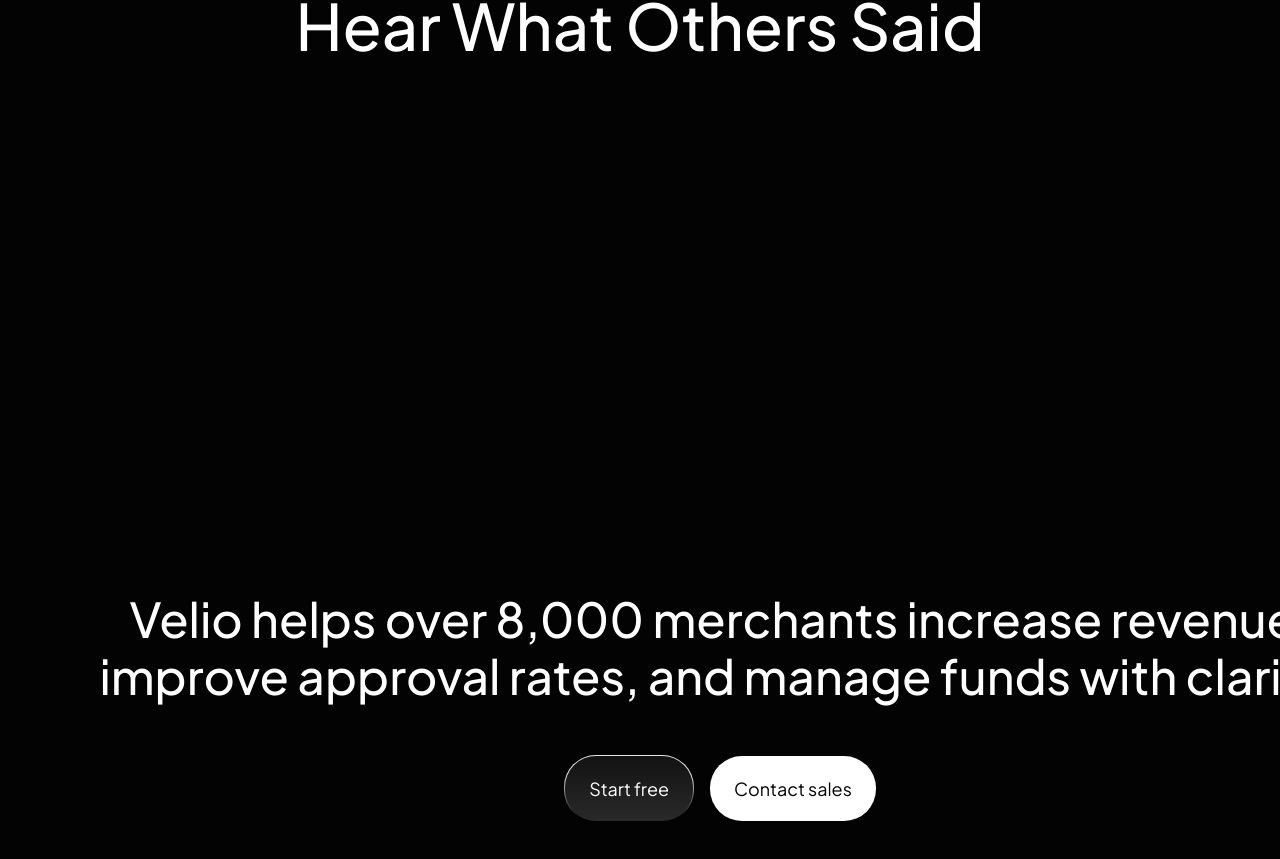
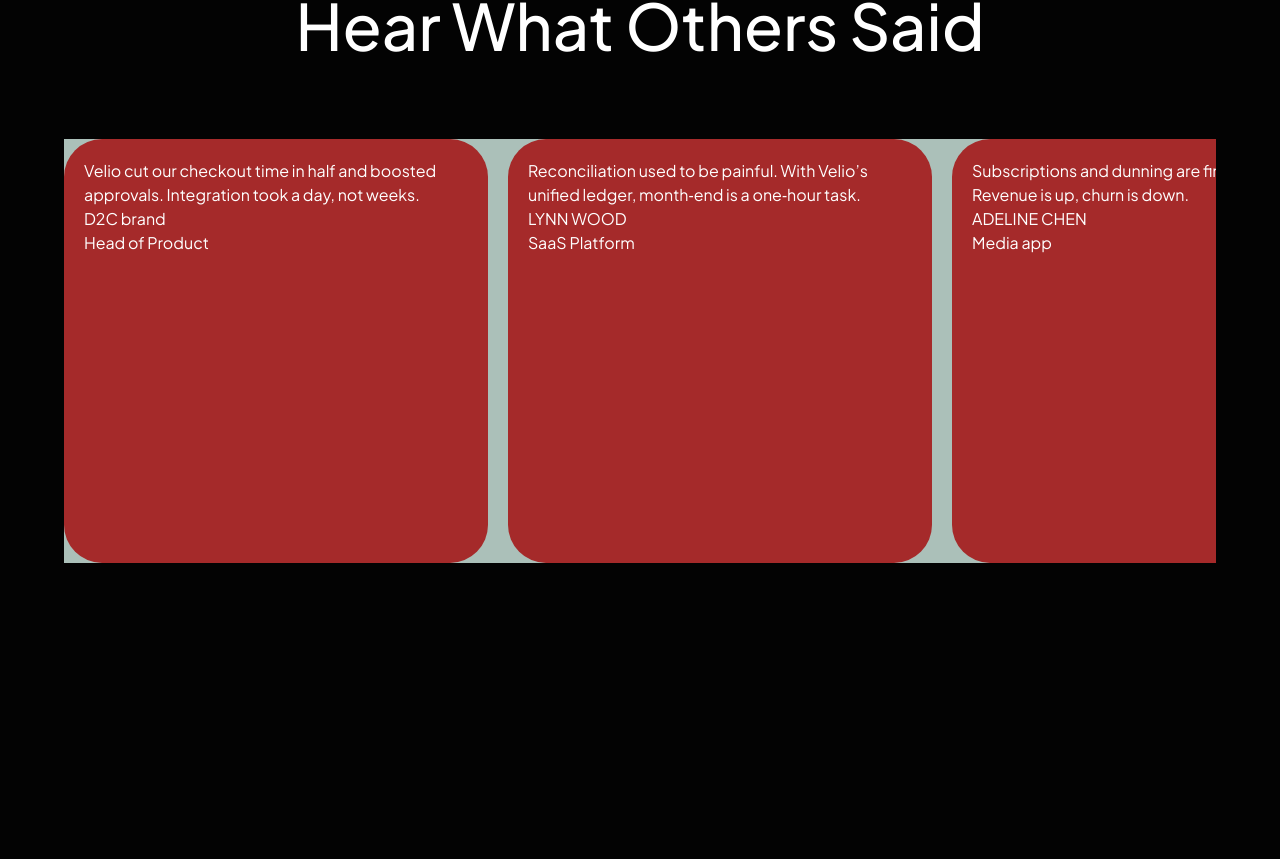
Before and after one commit to SamiulIslamRamim/velio-landing, a React (Vite) app: page / in a window 1280 px wide. Shown: the part 5198-6057 px from the top of the page. Built offline with nearby package versions, Linux system fonts and the light colour scheme.

Commit message:
on the same phase. -no progress

```diff
--- a/src/App.tsx
+++ b/src/App.tsx
@@ -4,9 +4,9 @@
 import About from "./components/About";
 import Wallet from "./components/Wallet";
 import Feature from "./components/Feature";
-import Faq from "./components/faq";
+import Faq from "./components/Faq";
 import Testimoni from "./components/Testimoni";
-import Banner from "./components/banner";
+import Banner from "./components/Banner";
 import Footer from "./components/Footer";
 function App() {
   return (
--- a/src/components/Testimoni.tsx
+++ b/src/components/Testimoni.tsx
@@ -5,6 +5,55 @@
             <div>TESTIMONIAL</div>
         </div>
         <div className="hear">Hear What Others Said</div>
+        <div className="reputation">
+
+          <div className="review">
+            <div className="revbox">
+              <div className="revtext">Velio cut our checkout time in half and boosted approvals. Integration took a day, not weeks.</div>
+              <div className="revpro">
+                <div className="revname">D2C brand</div>
+                <div className="revplat">Head of Product</div>
+              </div>
+            </div>
+          </div>
+          <div className="review">
+            <div className="revbox">
+              <div className="revtext">Reconciliation used to be painful. With Velio’s unified ledger, month‑end is a one‑hour task.</div>
+              <div className="revpro">
+                <div className="revname">LYNN WOOD</div>
+                <div className="revplat">SaaS Platform </div>
+              </div>
+            </div>
+          </div>
+          <div className="review">
+            <div className="revbox">
+              <div className="revtext">Subscriptions and dunning are finally on autopilot. Revenue is up, churn is down.</div>
+              <div className="revpro">
+                <div className="revname">ADELINE CHEN</div>
+                <div className="revplat">Media app</div>
+              </div>
+            </div>
+          </div>
+          <div className="review">
+            <div className="revbox">
+              <div className="revtext"></div>
+              <div className="revpro">
+                <div className="revname"></div>
+                <div className="revplat"></div>
+              </div>
+            </div>
+          </div>
+          <div className="review">
+            <div className="revbox">
+              <div className="revtext"></div>
+              <div className="revpro">
+                <div className="revname"></div>
+                <div className="revplat"></div>
+              </div>
+            </div>
+          </div>
+
+        </div>
     </div>
   )
 }
--- a/src/index.css
+++ b/src/index.css
@@ -1140,6 +1140,28 @@
     line-height: 120%;
     margin-bottom: 75px;
   }
+  .reputation{
+    width: 100%;
+    height: 424px;
+    background-color: #ABC0B9;
+    display: flex;
+    gap: 20px;
+    overflow-x: auto;
+    scroll-snap-type: x mandatory;
+    /* scrollbar-width: none; */
+    .revbox{
+      width: 424px;
+      height: 424px;
+      border-radius: 38px;
+      padding: 20px;
+      gap: 38px;
+      background-color: brown;
+      scroll-snap-align: center;
+    }
+  }
+  .reputation::-webkit-scrollbar {
+  display: none;
+}
 }
 
 .banner{
```
Also changed, not shown: src/assets/data.ts (added, +27 -0 lines).
